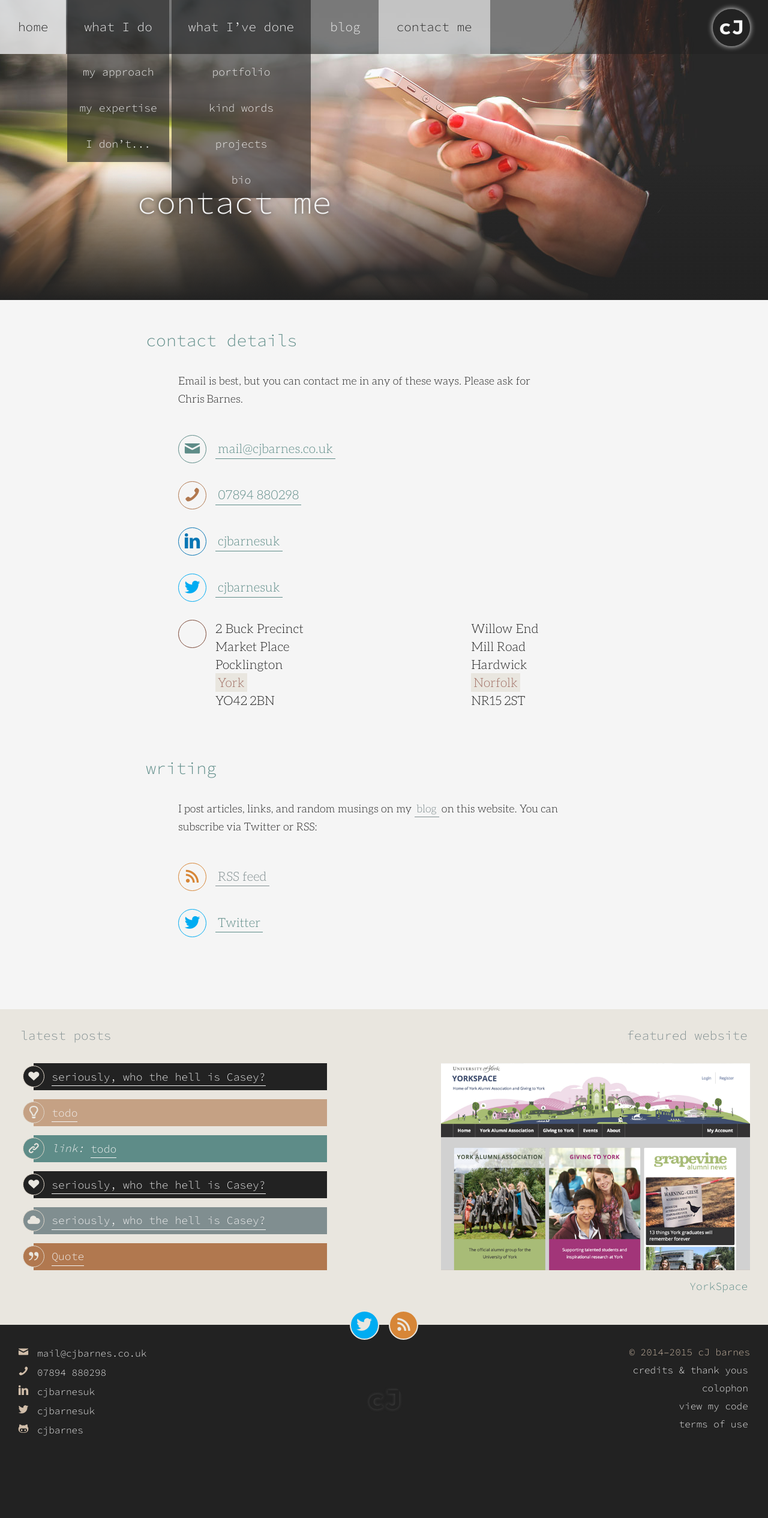
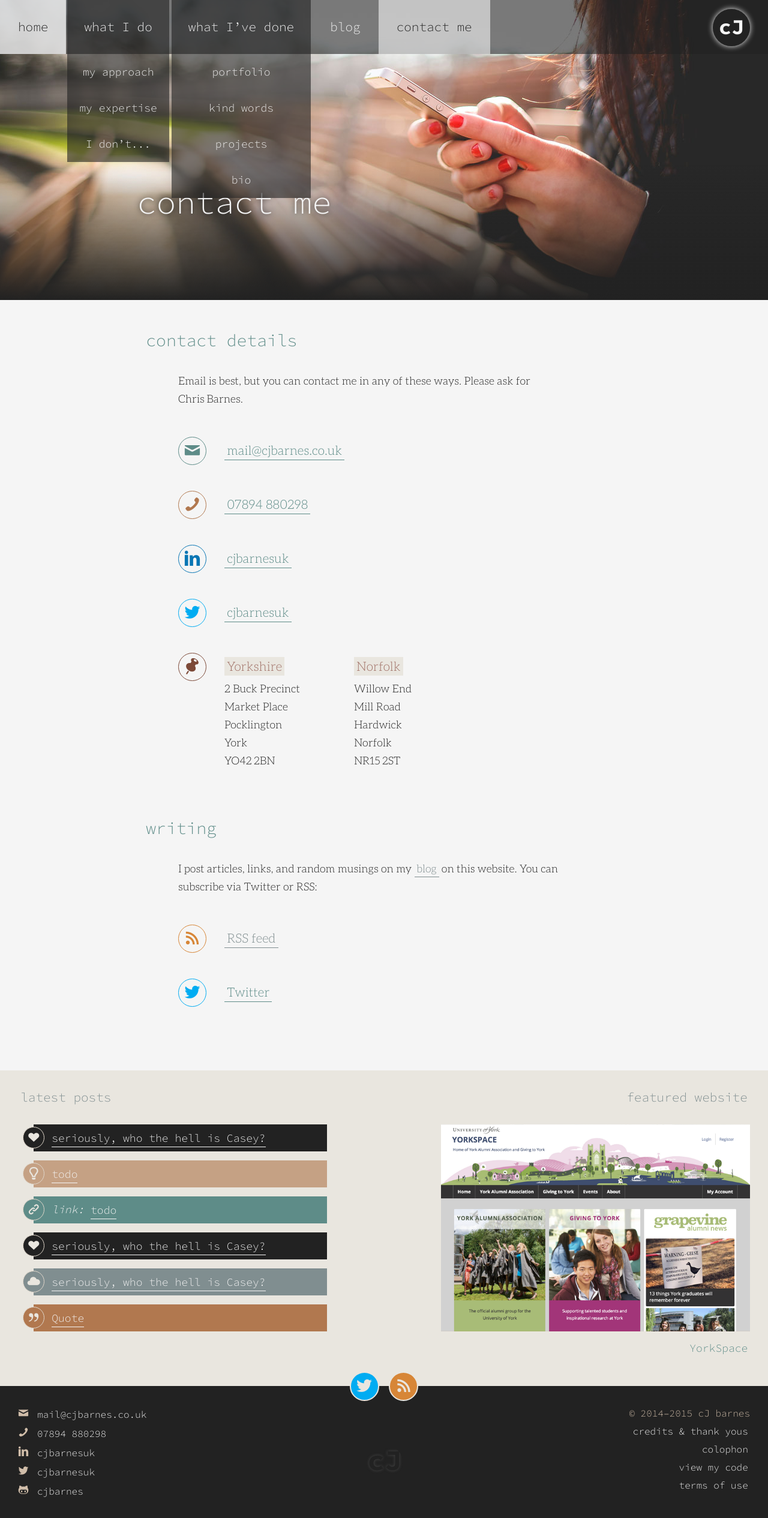
Before and after one commit to cjbarnes/cjbarnes.github.io, a Jekyll site: the page built from _pages/contact.html, in a window 1280 px wide. Shown: the whole page at 60% size. Built offline with Jekyll 4.4.1, drawn with Linux system fonts in a browser that asks for light colours; before the commit the page ends 2428 px from its top, so only the background shows below that.

Commit message:
Fixed responsive styling for contact details page

```diff
--- a/_pages/contact.html
+++ b/_pages/contact.html
@@ -9,61 +9,53 @@
 
 <p>Email is best, but you can contact me in any of these ways. Please ask for Chris&nbsp;Barnes.</p>
 
-<table class="circle-list">
-<tbody>
-  <tr>
-    <th scope="row"><i class="label email" title="email">&#x40;</i></th>
-    <td colspan="2"><a href="mailto:mail@cjbarnes.co.uk" title="Email me">mail@cjbarnes.co.uk</a></td>
-  </tr>
-  <tr>
-    <th scope="row"><i class="label phone" title="phone">&#xe64c;</i></th>
-    <td colspan="2"><a href="tel:+447894880298" title="Phone me">07894 880298</a></td>
-  </tr>
-  <tr>
-    <th scope="row"><i class="label linkedin" title="linkedin">&#xe666;</i></th>
-    <td><a href="http://uk.linkedin.com/in/cjbarnesuk/" title="Find me on LinkedIn">cjbarnesuk</a></td>
-  </tr>
-  <tr>
-    <th scope="row"><i class="label twitter" title="twitter">&#xe669;</i></th>
-    <td colspan="2"><a href="https://twitter.com/intent/tweet?text=@cJbarnesUK%20" title="Tweet me on Twitter">cjbarnesuk</a></td>
-  </tr>
-  <tr class="addresses">
-    <th scope="row"><i class="label address" title="addresses"></i></th>
-    <td>
+<dl class="contact-details-list">
+  <dt class="contact-details-label email" title="Email">&#x40;</dt>
+    <dd class="contact-details-data email">
+      <a href="mailto:mail@cjbarnes.co.uk" title="Email me">mail@cjbarnes.co.uk</a>
+    </dd>
+  <dt class="contact-details-label phone" title="Phone">&#xe64c;</dt>
+    <dd class="contact-details-data phone">
+      <a href="tel:+447894880298" title="Phone me">07894 880298</a>
+    </dd>
+  <dt class="contact-details-label linkedin" title="LinkedIn">&#xe666;</dt>
+    <dd class="contact-details-data linkedin">
+      <a href="http://uk.linkedin.com/in/cjbarnesuk/" title="Find me on LinkedIn">cjbarnesuk</a>
+    </dd>
+  <dt class="contact-details-label twitter" title="Twitter">&#xe669;</dt>
+    <dd class="contact-details-data twitter">
+      <a href="https://twitter.com/intent/tweet?text=@cJbarnesUK%20" title="Tweet me on Twitter">cjbarnesuk</a>
+    </td>
+  <dt class="contact-details-label address" title="Address">&#xe64d;</dt>
+    <dd class="contact-details-data address">
+      <strong>Yorkshire</strong><br>
       <address>
         2 Buck Precinct<br>
         Market Place<br>
         Pocklington<br>
-      <strong>York</strong><br>
+        York<br>
         YO42&nbsp;2BN
       </address>
-    </td>
-    <td>
+    </dd>
+    <dd class="contact-details-data address">
+      <strong>Norfolk</strong><br>
       <address>
         Willow End<br>
         Mill Road<br>
         Hardwick<br>
-      <strong>Norfolk</strong><br>
+        Norfolk<br>
         NR15&nbsp;2ST
       </address>
-    </td>
-  </tr>
-</tbody>
-</table>
+    </dd>
+</dl>
 
 <h2>writing</h2>
 
 <p>I post articles, links, and random musings on my <a href="/blog/">blog</a> on this website. You can subscribe via Twitter or RSS:</p>
 
-<table class="circle-list">
-<tbody>
-  <tr>
-    <th scope="row"><i class="label feed" title="RSS feed">&#xe655;</i></th>
-    <td colspan="2"><a href="#" title="Subscribe to blog">RSS feed</a></td>
-  </tr>
-  <tr>
-    <th scope="row"><i class="label twitter" title="twitter">&#xe669;</i></th>
-    <td colspan="2"><a href="https://twitter.com/intent/user?screen_name=cJbarnesUK&amp;original_referer=http://www.cjbarnes.co.uk/" title="Follow @cjbarnesuk on Twitter">Twitter</a></td>
-  </tr>
-</tbody>
-</table>
+<dl class="contact-details-list">
+  <dt class="contact-details-label feed">&#xe655;</dt>
+    <dd class="contact-details-data feed"><a href="/feed.xml" title="Subscribe to blog">RSS feed</a></dd>
+  <dt class="contact-details-label twitter">&#xe669;</dt>
+    <dd class="contact-details-data twitter"><a href="https://twitter.com/intent/user?screen_name=cJbarnesUK&amp;original_referer=http://www.cjbarnes.co.uk/" title="Follow @cjbarnesuk on Twitter">Twitter</a></td>
+</dl>
--- a/_src/sass/variables/_media-queries.scss
+++ b/_src/sass/variables/_media-queries.scss
@@ -13,6 +13,7 @@
  */
 $breakpoints: (
     "footer-two-columns"         :  480px,
+    "address-two-columns"        :  480px,
     "normal-size"                :  718px,
     "nav-horizontal"             :  800px,
     "portfolio-screenshots"      :  800px,
```
Also changed, not shown: _src/sass/base/_lists.scss (+61 -0 lines), _src/sass/base/_tables.scss (+0 -42 lines), css/styles.css, css/styles.min.css, 1 other file. Lines whose indentation alone changed are shown as unchanged.
